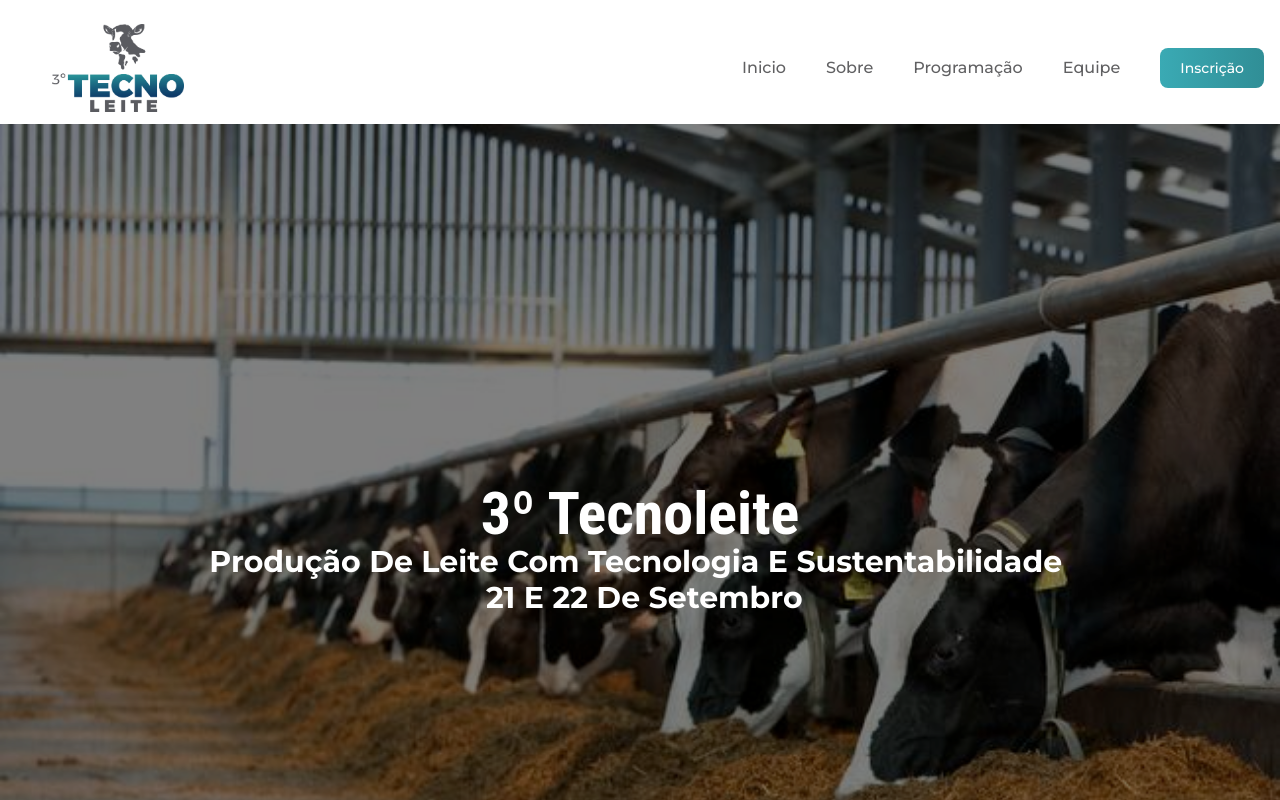
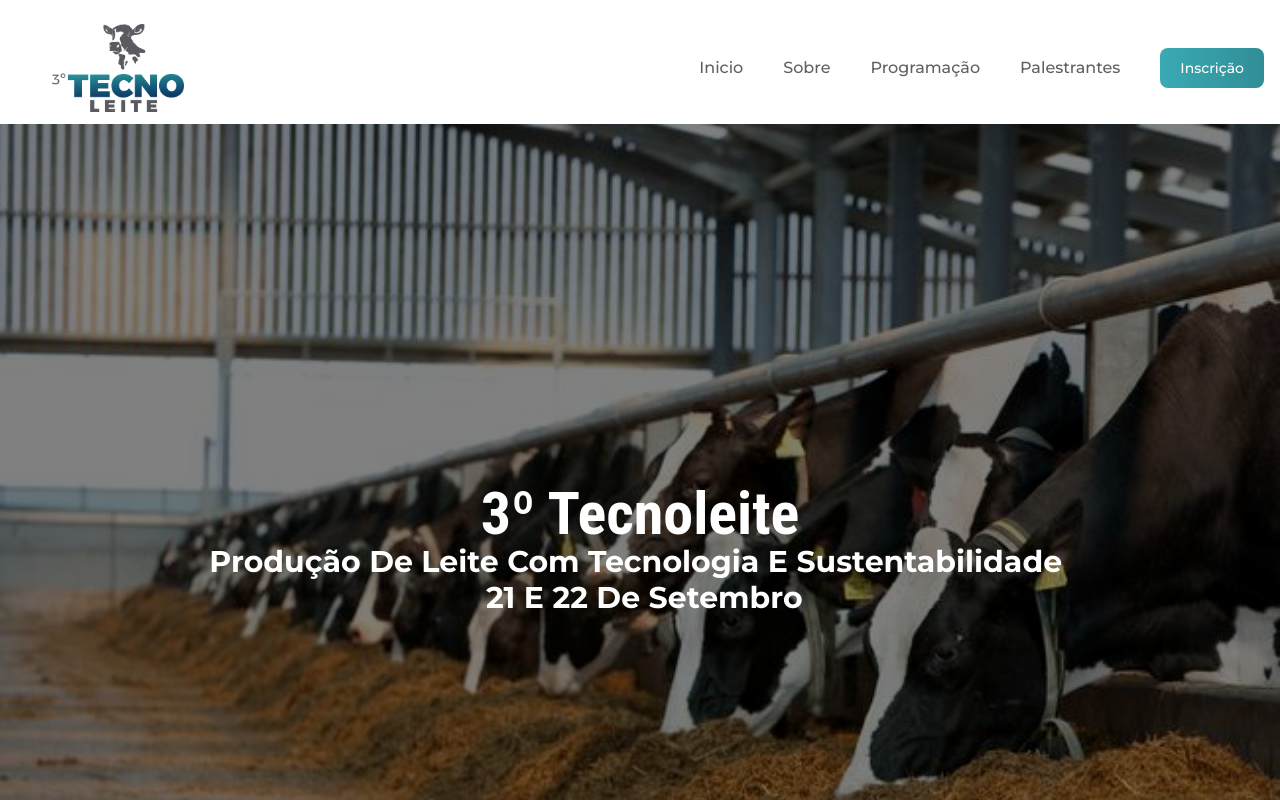
Before and after one commit to Kmilasc/tecnoleite, a React (Vite) app: page / in a window 1280 px wide. Shown: the top 800 px of the page. Built offline with nearby package versions, Linux system fonts and the light colour scheme.

Commit message:
refactor(Menu): changing item name

```diff
--- a/src/pages/Home/components/Menu.tsx
+++ b/src/pages/Home/components/Menu.tsx
@@ -9,7 +9,7 @@ export const navigation = [
     { name: 'Inicio', href: '#event-banner' },
     { name: 'Sobre', href: '#about-section' },
     { name: 'Programação', href: '#cronogram' },
-    { name: 'Equipe', href: '#team' },
+    { name: 'Palestrantes', href: '#team' },
     { name: 'Inscrição', href: 'https://www.even3.com.br/tecnoleite-353585/', special: true },
 ];
 
```
